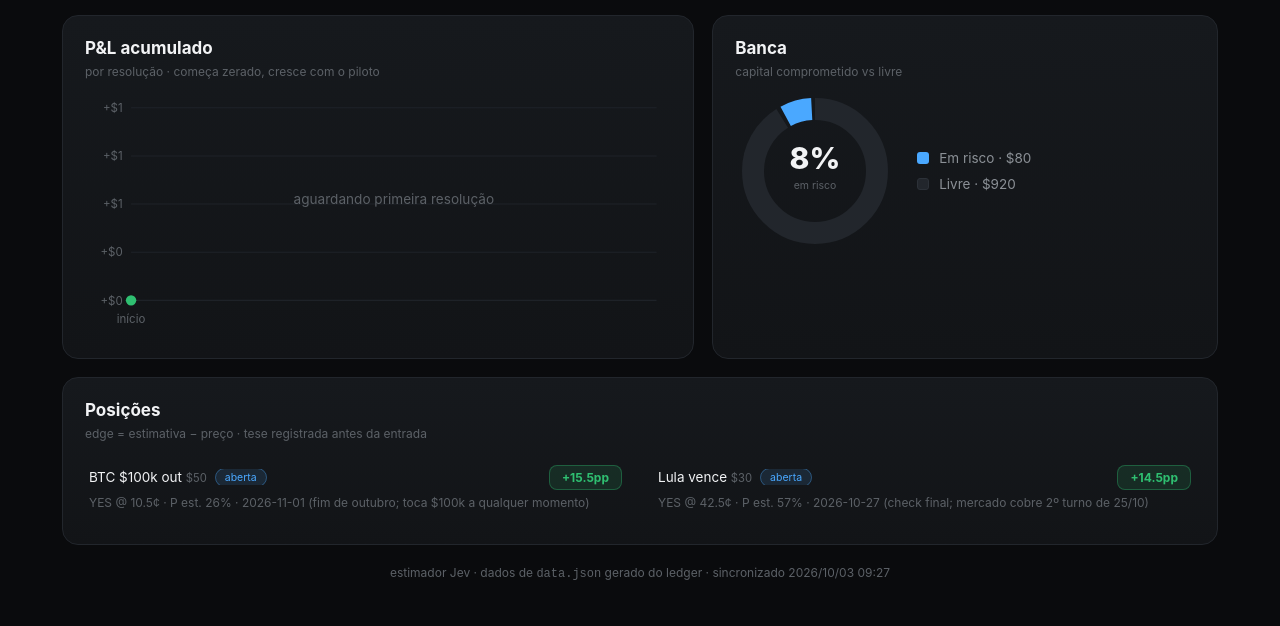
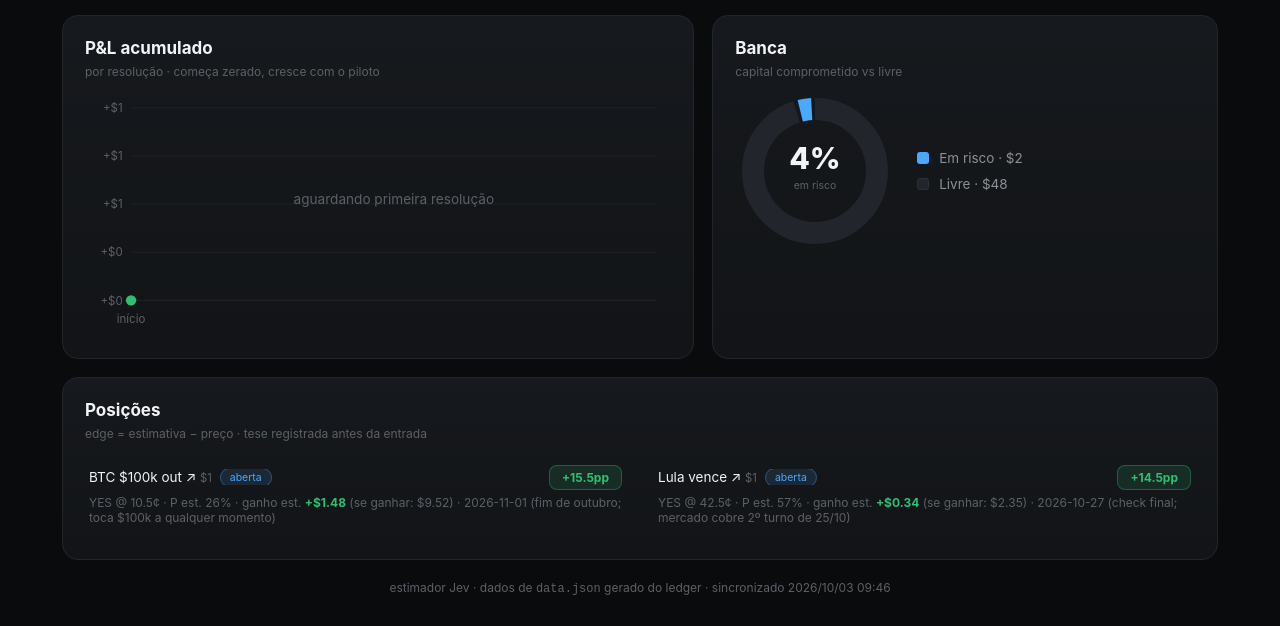
Before and after one commit to duzaoatos-commits/polymarket-dashboard, a plain HTML site: page index.html in a window 1280 px wide. Shown: the part 259-885 px from the top of the page. Drawn offline with Linux system fonts and the light colour scheme.

Commit message:
plano $50/$1: links polymarket, EV em dolares, banca 50

```diff
--- a/data.json
+++ b/data.json
@@ -1,6 +1,7 @@
 {
- "updated_at": "2026-10-03T09:27:15+00:00",
- "bankroll": 1000.0,
+ "updated_at": "2026-10-03T09:46:49+00:00",
+ "bankroll": 50.0,
+ "plan": "50x1",
  "summary": {
   "open": 2,
   "resolved": 0,
@@ -13,12 +14,15 @@
    "id": "pm-20261003-001",
    "short": "BTC $100k out",
    "question": "Will Bitcoin reach $100,000 in October?",
+   "market_url": "https://polymarket.com/event/what-price-will-bitcoin-hit-in-october-2026",
    "side": "YES",
    "price_cents": 10.5,
    "p_estimate": 0.26,
    "edge_pp": 15.5,
-   "size_pct": 5.0,
-   "notional": 50.0,
+   "ev_dollars": 1.48,
+   "payout_if_win": 9.52,
+   "size_pct": 2.0,
+   "notional": 1.0,
    "thesis": "Jev estima 26% vs preço 10,5¢ (edge +15,5pp). Quant momentum (drift 30d) dá 29,5% — concorda; quant conservador (drift 0) dá 11,2% — discorda, registrado. BTC a $84.557 (+9,4%/30d), vol diária 2,13%, precisa +18,3% em 28 dias. Mercado de cauda parece soft.",
    "estimator": "jev/jev-1.13.0",
    "opened_at": "2026-10-03T08:31:41+00:00",
@@ -31,12 +35,15 @@
    "id": "pm-20261003-002",
    "short": "Lula vence",
    "question": "Will Luiz Inácio Lula da Silva win the 2026 Brazilian presidential election?",
+   "market_url": "https://polymarket.com/event/brazil-presidential-election",
    "side": "YES",
    "price_cents": 42.5,
    "p_estimate": 0.57,
    "edge_pp": 14.5,
-   "size_pct": 3.0,
-   "notional": 30.0,
+   "ev_dollars": 0.34,
+   "payout_if_win": 2.35,
+   "size_pct": 2.0,
+   "notional": 1.0,
    "thesis": "Jev estima 57% vs preço 42,5¢ (edge +14,5pp). Tese da casa registrada em 03/10 (53%) confirma de forma independente. Base: Datafolha 01/10 (Lula 42x38 1ºT; 48x45 2ºT) + AtlasIntel 29/09 (45,3x42,2 1ºT; 47,6x47,7 2ºT). Mercado resolve no vencedor eventual incluindo 2º turno.",
    "estimator": "jev/jev-1.13.0",
    "opened_at": "2026-10-03T08:31:41+00:00",
--- a/index.html
+++ b/index.html
@@ -106,7 +106,7 @@
     <div class="kpi-body">
       <div class="kpi-label">Posições abertas</div>
       <div class="kpi-row"><div class="kpi-value" id="kpi-pos">0</div><div class="delta" id="kpi-pos-d"></div></div>
-      <div class="kpi-foot">máx 3 · size 2–5% · edge ≥ 5pp</div>
+      <div class="kpi-foot">plano $50 · $1 por entrada · edge ≥ 5pp</div>
     </div>
   </div>
 </div>
@@ -218,10 +218,16 @@ fetch('data.json').then(r=>r.json()).then(d=>{
     const st = p.status==='open' ? '<span class="badge b-open">aberta</span>'
       : (p.outcome===1?'<span class="badge b-win">win</span>':'<span class="badge b-loss">loss</span>');
     const pnl = p.pnl==null?'':` · <b style="color:${p.pnl>=0?'var(--green)':'var(--red)'}">${fmt$(p.pnl)}</b>`;
+    const evc = p.ev_dollars>=0?'var(--green)':'var(--red)';
+    const name = p.market_url
+      ? `<a href="${p.market_url}" target="_blank" rel="noopener" style="color:var(--text);text-decoration:none;border-bottom:1px dotted var(--faint)">${p.short} ↗</a>`
+      : p.short;
     return `<div class="pos-item"><div class="pos-top">`
-      + `<div class="pos-name">${p.short} <small>$${p.notional.toFixed(0)}</small>${st}</div>`
+      + `<div class="pos-name">${name} <small>$${p.notional.toFixed(0)}</small>${st}</div>`
       + `<div class="edge-pill ${p.edge_pp>=0?'e-pos':'e-neg'}">${p.edge_pp>=0?'+':''}${p.edge_pp.toFixed(1)}pp</div></div>`
-      + `<div class="pos-meta">${p.side} @ ${p.price_cents}¢ · P est. ${(p.p_estimate*100).toFixed(0)}% · ${p.resolves_at}${pnl}</div></div>`;
+      + `<div class="pos-meta">${p.side} @ ${p.price_cents}¢ · P est. ${(p.p_estimate*100).toFixed(0)}%`
+      + ` · ganho est. <b style="color:${evc}">${p.ev_dollars>=0?'+':''}$${Math.abs(p.ev_dollars).toFixed(2)}</b>`
+      + ` (se ganhar: $${p.payout_if_win.toFixed(2)}) · ${p.resolves_at}${pnl}</div></div>`;
   }).join('');
 }).catch(()=>{ $('updated').textContent='erro ao carregar data.json'; });
 </script>
```
